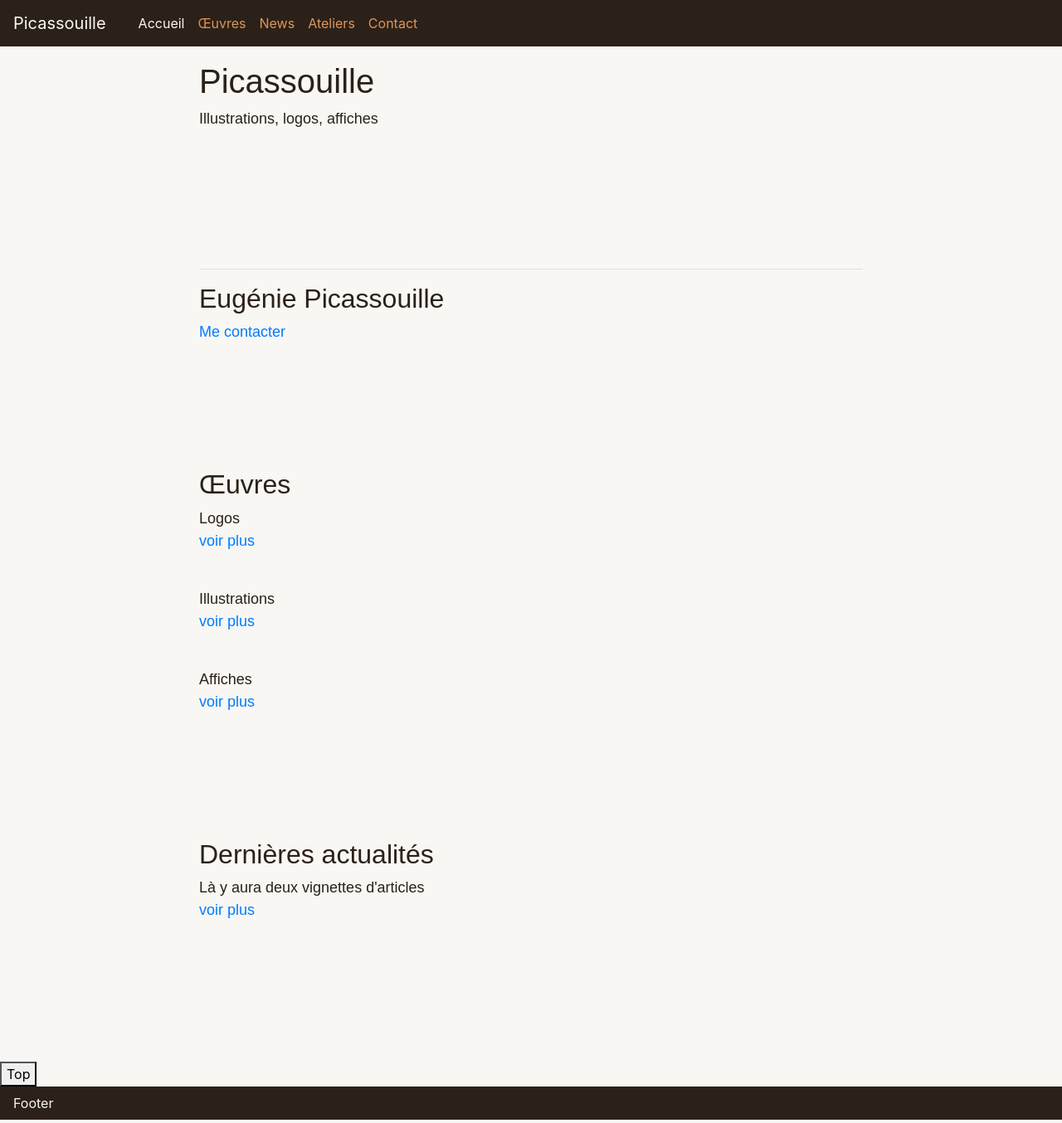
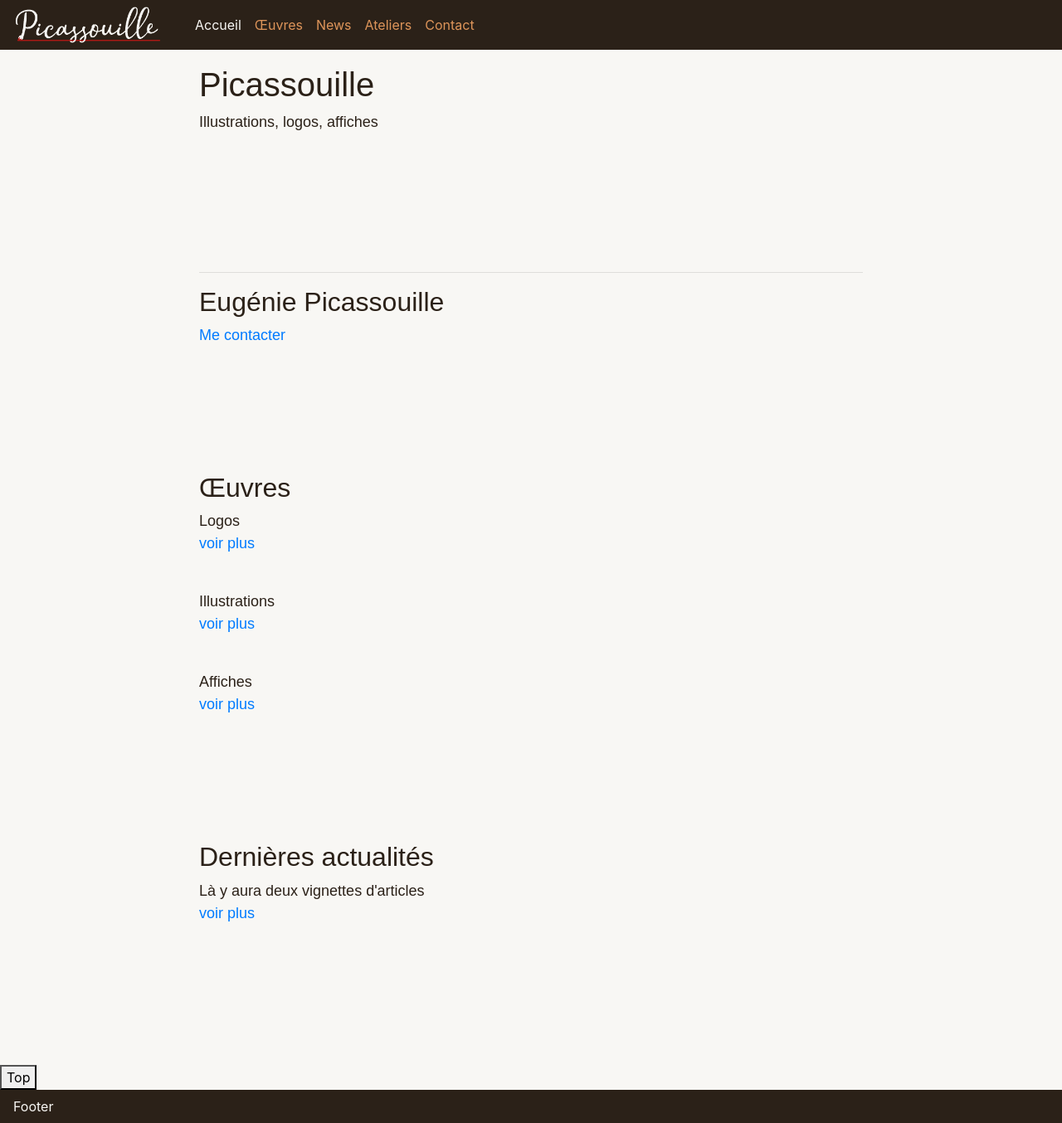
Before and after one commit to LPerrouault/LeGermain, a Symfony app: template templates/accueil/index.html.twig in a window 1280 px wide. Shown: the whole page at 83% size. Run offline with Twig, Linux system fonts and the light colour scheme; the template is opened without the code that fills it, so the values that code supplies are empty; some libraries are stand-ins or nearby versions.

Commit message:
Ajout du logo à la nav

```diff
--- a/templates/base.html.twig
+++ b/templates/base.html.twig
@@ -38,9 +38,7 @@
         <!-- Navigation -->
         <nav class="navbar navbar-expand-md">
             <!-- Logo Picassouille -->
-            <span class="navbar-brand">Picassouille
-                <!--<img class="" src="" alt="Picassouille" />-->
-            </span>
+            <img class="navbar-brand" src="{{asset('images/logo/logo.png')}}" alt="Picassouille" style="width: 180px; padding: 0px"/>
             <!-- Bouton de collapse du menu (sur petit écrans)-->
             <button class="navbar-toggler" type="button" data-toggle="collapse" data-target="#collapsible-navbar">
                 <span class="navbar-toggler-icon"></span>
@@ -83,10 +81,8 @@
                 topFunction()" id="myBtn" title="Go to top">Top
         </button>
 
-        <footer>
-            <div class="navbar">
-                Footer
-            </div>
+        <footer class="navbar">
+            Footer
         </footer>
 
         {% block javascripts %}
```
Also changed, not shown: public/images/logo/logo.png (added).
